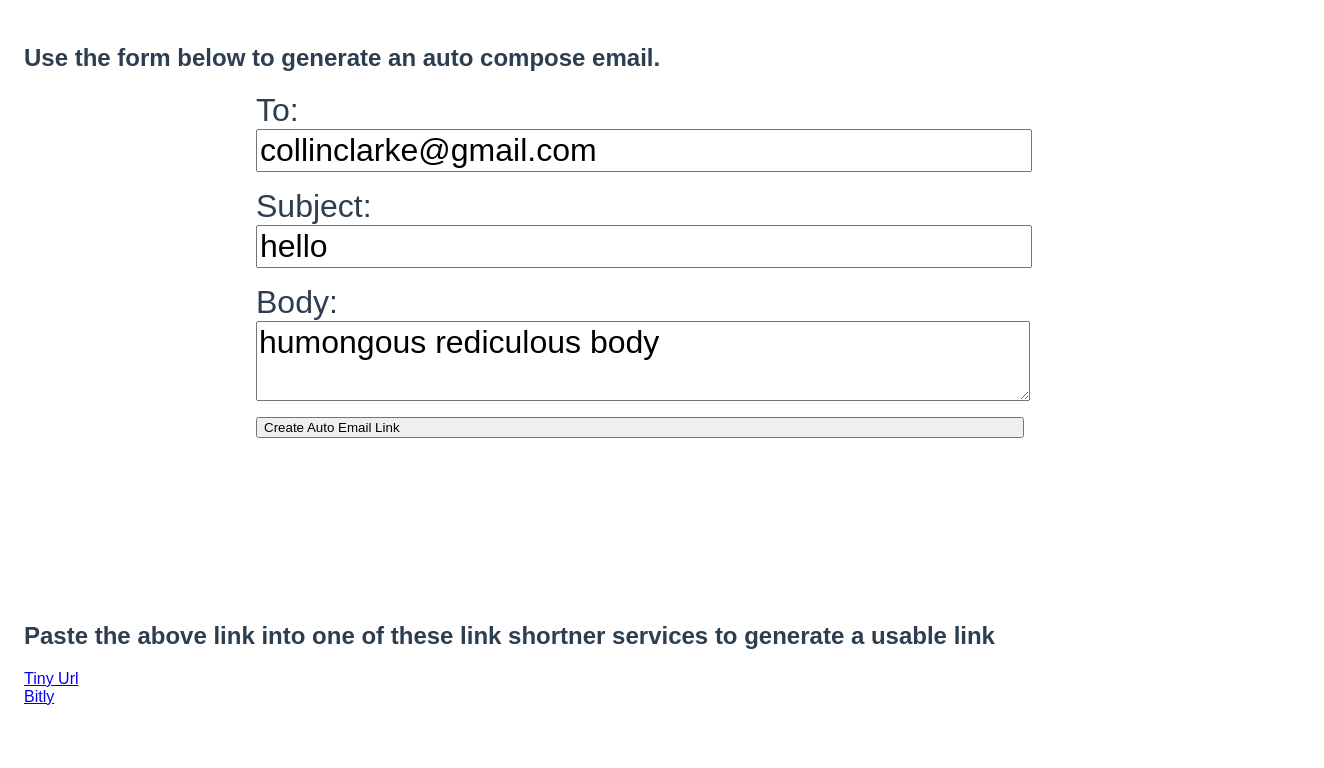
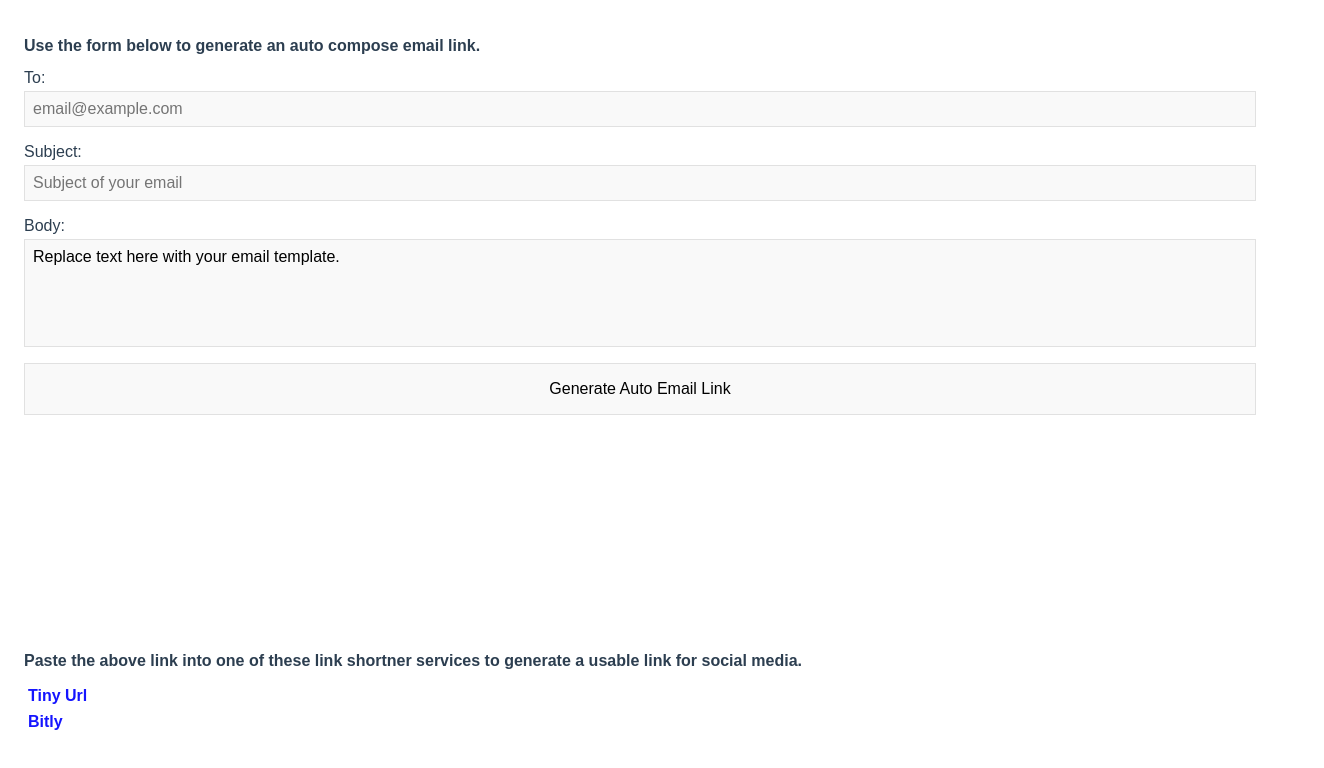
Before and after one commit to collinclarke/quick-compose, a Vue app: page / in a window 1280 px wide. Shown: the top 768 px of the page, 1324 px wide, since content can reach past the window. Built offline with nearby package versions, Linux system fonts and the light colour scheme.

Commit message:
Fix styling

```diff
--- a/public/index.html
+++ b/public/index.html
@@ -4,7 +4,6 @@
     <meta charset="utf-8">
     <meta http-equiv="X-UA-Compatible" content="IE=edge">
     <meta name="viewport" content="width=device-width,initial-scale=1.0">
-    <link rel="icon" href="<%= BASE_URL %>favicon.ico">
     <title><%= htmlWebpackPlugin.options.title %></title>
   </head>
   <body>
--- a/src/App.vue
+++ b/src/App.vue
@@ -1,21 +1,21 @@
 <template>
   <main id="app">
     <section>
-      <h2>Use the form below to generate an auto compose email.</h2>
+      <h2>Use the form below to generate an auto compose email link.</h2>
       <EmailForm @linkGenerated="updateLink" />
     </section>
-    <section :class="{ hidden: !link.trim(), animate: true }">
-      <p :class="{ hidden: !showNotification, animate: true  }">{{ notification }}</p>
+    <section :class="{ hidden: !link.trim(), animate: true }" class="copy-link-holder">
+      <p :class="{ hidden: !showNotification, animate: true, notification: true }">{{ notification }}</p>
       <input ref="link" :readonly="true" :value="link" class="copy-link" />
       <button type="button" @click="copyLink" class="copy-link-button">Copy Link</button>
     </section>
     <section>
-      <h2>Paste the above link into one of these link shortner services to generate a usable link</h2>
+      <h2>Paste the above link into one of these link shortner services to generate a usable link for social media.</h2>
       <ul class="link-list">
         <li class="link-item">
           <a href="https://tinyurl.com/" target="_blank">Tiny Url</a>
         </li>
-        <li>
+        <li class="link-item">
           <a href="http://bit.ly/" target="_blank">Bitly</a>
         </li>
       </ul>
@@ -43,7 +43,9 @@ export default {
       switch (api) {
         default:
           if (this.link) {
-            this.setNotification('Link Updated')
+            this.setNotification('Link Updated!')
+          } else {
+            this.setNotification('Link Generated!')
           }
           this.link = link;
           break;
@@ -52,6 +54,7 @@ export default {
     copyLink() {
       this.$refs.link.select()
       document.execCommand("copy")
+      this.setNotification('Link Copied!')
     },
     setNotification (text) {
       this.notification = text
@@ -65,17 +68,20 @@ export default {
 </script>
 
 <style lang="scss">
+* {
+  outline: 0;
+  border: 0;
+  box-shadow: none;
+  font-family: inherit;
+  font-size: inherit;
+}
 #app {
-  font-family: sans-serif;
   -webkit-font-smoothing: antialiased;
   -moz-osx-font-smoothing: grayscale;
-  text-align: center;
+  text-align: left;
   color: #2c3e50;
   padding: 1rem;
-}
-* {
-  font-family: inherit;
-  text-align: left;
+  font-family: sans-serif;
 }
 .animate {
   transition: all 200ms;
@@ -85,14 +91,64 @@ export default {
 }
 section {
   margin-bottom: 2rem;
+  display: flex;
+  flex-flow: column nowrap;
+}
+button {
+  padding: 1rem;
+  background: #f9f9f9;
+  cursor: pointer;
+  border: 1px solid #e1e1e1;
+  &:hover, &:focus {
+    color: #1515ff;
+    background: #f4f4ff;
+  }
+}
+label {
+  display: flex;
+  flex-flow: column nowrap;
+  text-align: left;
+  margin-bottom: 1rem;
+  span {
+    margin-bottom: .25rem;
+  }
+}
+input, textarea {
+  background: #f9f9f9;
+  border: 1px solid #e1e1e1;
+  padding: .5rem;
+  resize: none;
+  &:focus {
+    border-color: #1515ff;
+    background: #f4f4ff;
+  }
 }
 .link-list {
   list-style: none;
   margin: 0; padding: 0;
+  .link-item {
+    padding: .25rem;
+    a {
+      color: #1515ff;
+      text-decoration: none;
+      font-weight: bold;
+      &:hover, &:focus {
+        text-decoration: underline;
+      }
+    }
+  }
 }
 .copy-link {
-  padding: 2rem;
-  width: 100%;
+  padding: 1rem;
   margin-bottom: 1rem;
 }
+.copy-link-button{
+  margin-left: auto;
+}
+.notification {
+  padding: .25rem;
+  color: #1515ff;
+  text-align: center;
+  width: auto;
+}
 </style>
--- a/src/components/EmailForm.vue
+++ b/src/components/EmailForm.vue
@@ -2,17 +2,17 @@
   <form @submit.prevent="generateLink" class="form">
     <label>
       <span>To:</span>
-      <input type="email" v-model="recipient"/>
+      <input placeholder="email@example.com" type="email" v-model="recipient"/>
     </label>
     <label>
       <span>Subject:</span>
-      <input type="text" v-model="subject"/>
+      <input placeholder="Subject of your email" type="text" v-model="subject"/>
     </label>
     <label>
       <span>Body:</span>
-      <textarea v-model="body"/>
+      <textarea rows="5" v-model="body"/>
     </label>
-    <button type="submit">Create Auto Email Link</button>
+    <button type="submit">Generate Auto Email Link</button>
   </form>
 </template>
 
@@ -33,9 +33,9 @@ export default {
     return {
       apiOptions,
       optionIndex: 0,
-      recipient: 'collinclarke@gmail.com',
-      subject: 'hello',
-      body: 'humongous rediculous body'
+      recipient: '',
+      subject: '',
+      body: 'Replace text here with your email template.\n\n'
     }
   },
   methods: {
@@ -56,21 +56,7 @@ export default {
 
 <style lang="scss">
   .form {
-    font-size: 2rem;
     display: flex;
     flex-flow: column nowrap;
-    max-width: 768px;
-    margin: 0 auto;
-    label {
-      display: flex;
-      flex-flow: column nowrap;
-      text-align: left;
-      width: 100%;
-      margin-bottom: 1rem;
-    }
-    input, textarea {
-      font-size: inherit;
-      width: 100%;
-    }
   }
 </style>
```
Also changed, not shown: 1 other file (tests, documents, lock files or other folders).
